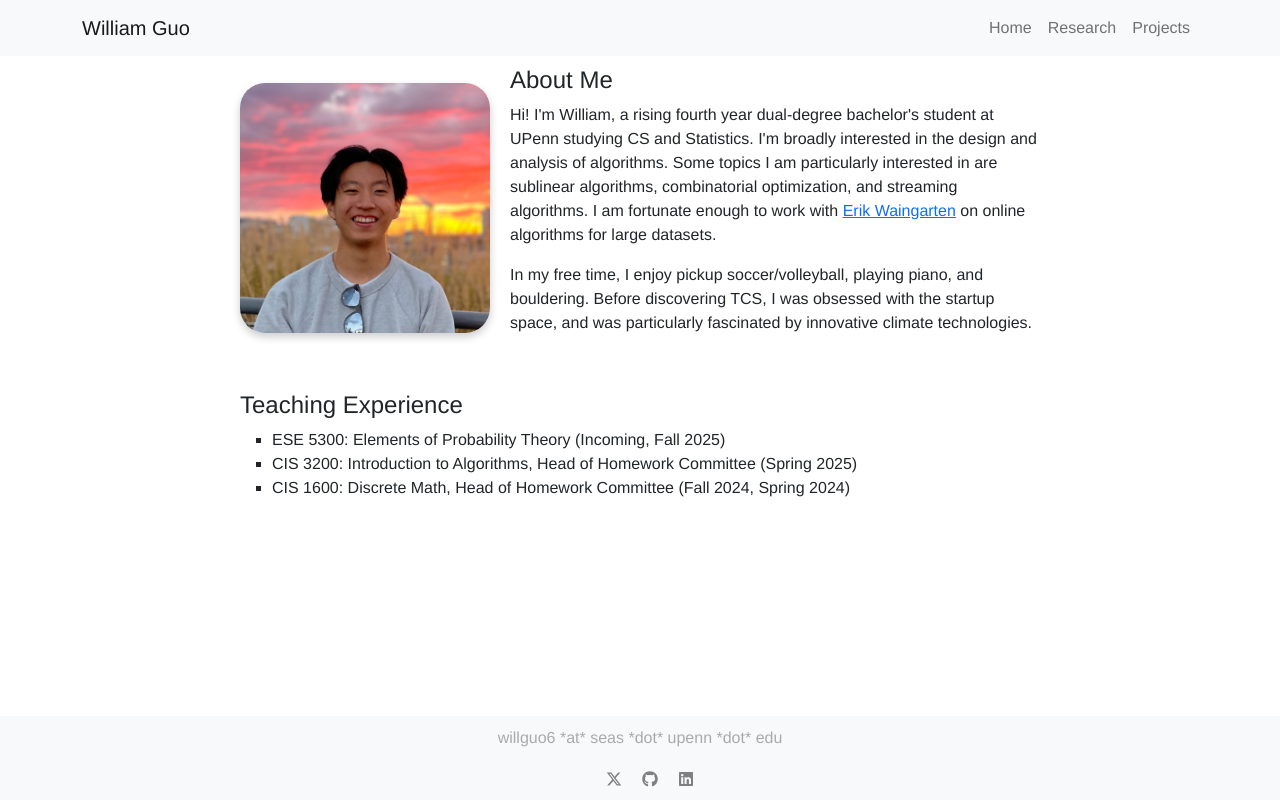
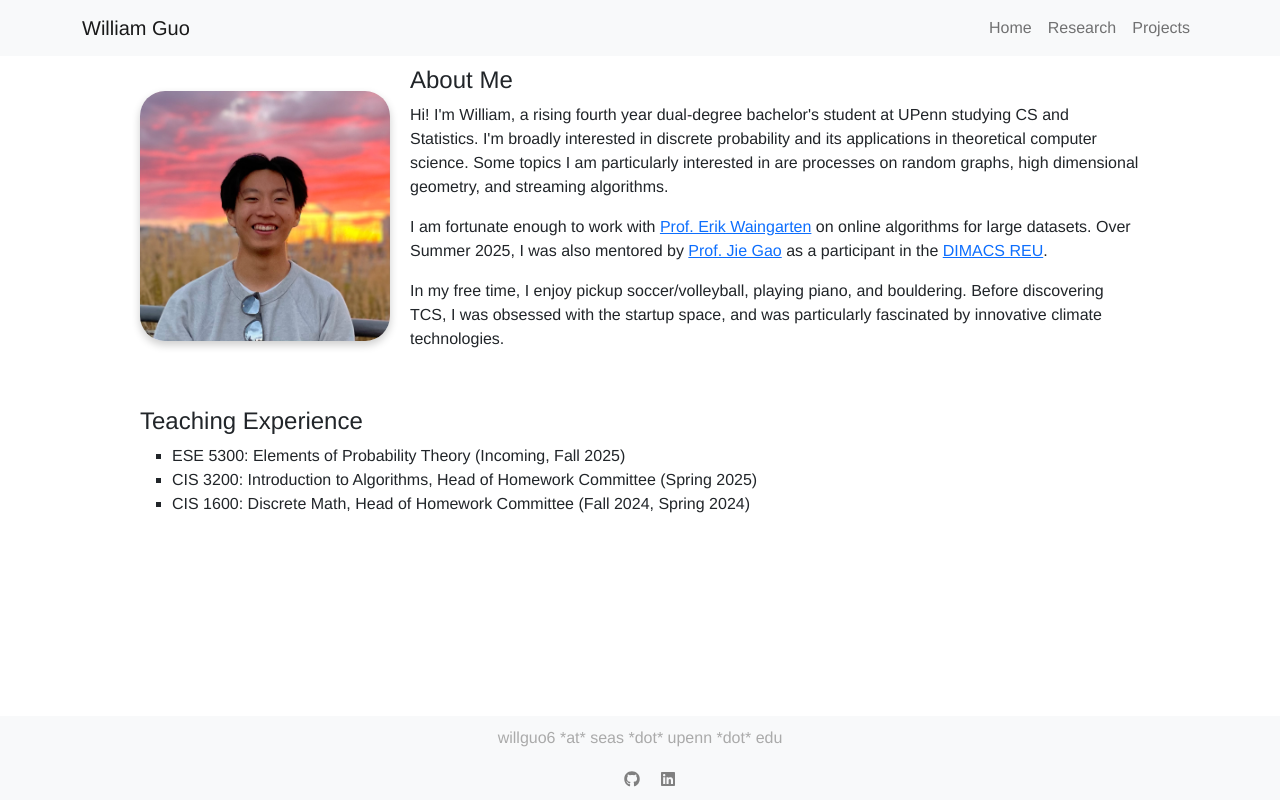
Before and after one commit to willdguo/willdguo.github.io, a React (Create React App) app: page /research#/home in a window 1280 px wide. Built offline with nearby package versions, Linux system fonts and the light colour scheme.

Commit message:
added dimacs

```diff
--- a/src/App.js
+++ b/src/App.js
@@ -80,9 +80,9 @@ const SocialBar = () => {
       <p style={{color: '#aaa'}}>
         willguo6 *at* seas *dot* upenn *dot* edu
       </p>
-      <a className="social-icon" href = "https://x.com/willdguo" target="_blank" rel="noreferrer">
+      {/* <a className="social-icon" href = "https://x.com/willdguo" target="_blank" rel="noreferrer">
         <FaXTwitter />
-      </a>
+      </a> */}
       <a className="social-icon" href="https://github.com/willdguo" target="_blank" rel="noreferrer">
         <FaGithub/>
       </a>
--- a/src/components/Bio.css
+++ b/src/components/Bio.css
@@ -20,7 +20,7 @@
     display: flex;
     flex-direction: column;
     align-items: center;
-    max-width: 800px;
+    max-width: 1000px;
     margin: 0 auto;
 }
 
--- a/src/components/Bio.js
+++ b/src/components/Bio.js
@@ -20,26 +20,30 @@ function Bio() {
           <div className="bio-text">
             <h4>About Me</h4>
             <p>
-              Hi! I'm William, a rising fourth year dual-degree bachelor's student at UPenn
-              studying CS and Statistics. I'm broadly interested in the design and analysis of
-              algorithms. Some topics I am particularly interested in are sublinear algorithms,
-              combinatorial optimization, and streaming algorithms. I am fortunate enough to work with{" "}
+              Hi! I'm William, a rising fourth year dual-degree bachelor's student at UPenn studying CS and Statistics. I'm broadly interested in discrete probability and its applications in theoretical computer science. Some topics I am particularly interested in are processes on random graphs, high dimensional geometry, and streaming algorithms.
+            </p>
+            <p>
+              I am fortunate enough to work with{" "}
               <a
                 href="https://sites.google.com/site/erikwaing/home?authuser=0"
                 target="_blank"
                 rel="noreferrer"
               >
-                Erik Waingarten
+                Prof. Erik Waingarten
               </a>{" "}
               on online algorithms for large datasets.
+            Over Summer 2025, I was also mentored by{" "}
+            <a
+              href="https://sites.rutgers.edu/jie-gao/about/"
+              target="_blank"
+            >
+              Prof. Jie Gao
+            </a> as a participant in the{" "}<a href="https://reu.dimacs.rutgers.edu/" target="_blank">DIMACS REU</a>.
             </p>
             <p>
               {/* I'm a huge fan of puzzles of all kinds, namely lateral thinking puzzles
               and quantitative brain teasers.  */}
-              In my free time, I enjoy pickup
-              soccer/volleyball, playing piano, and bouldering. Before discovering TCS,
-              I was obsessed with the startup space, and was particularly fascinated
-              by innovative climate technologies.
+              In my free time, I enjoy pickup soccer/volleyball, playing piano, and bouldering. Before discovering TCS, I was obsessed with the startup space, and was particularly fascinated by innovative climate technologies.
             </p>
           </div>
         </div>
--- a/src/pages/Research.js
+++ b/src/pages/Research.js
@@ -12,7 +12,7 @@ function Research () {
             'authors': "William Guo, Erik Waingarten",
             'desc': 'Workshop on Algorithms for Large Data (Online) 2025',
             'links': [
-                {'link': streampca, 'text': '[Draft]'},
+                // {'link': streampca, 'text': '[Draft]'},
                 {'link': pcaposter, 'text': '[Poster]'}
             ],
         },
```
